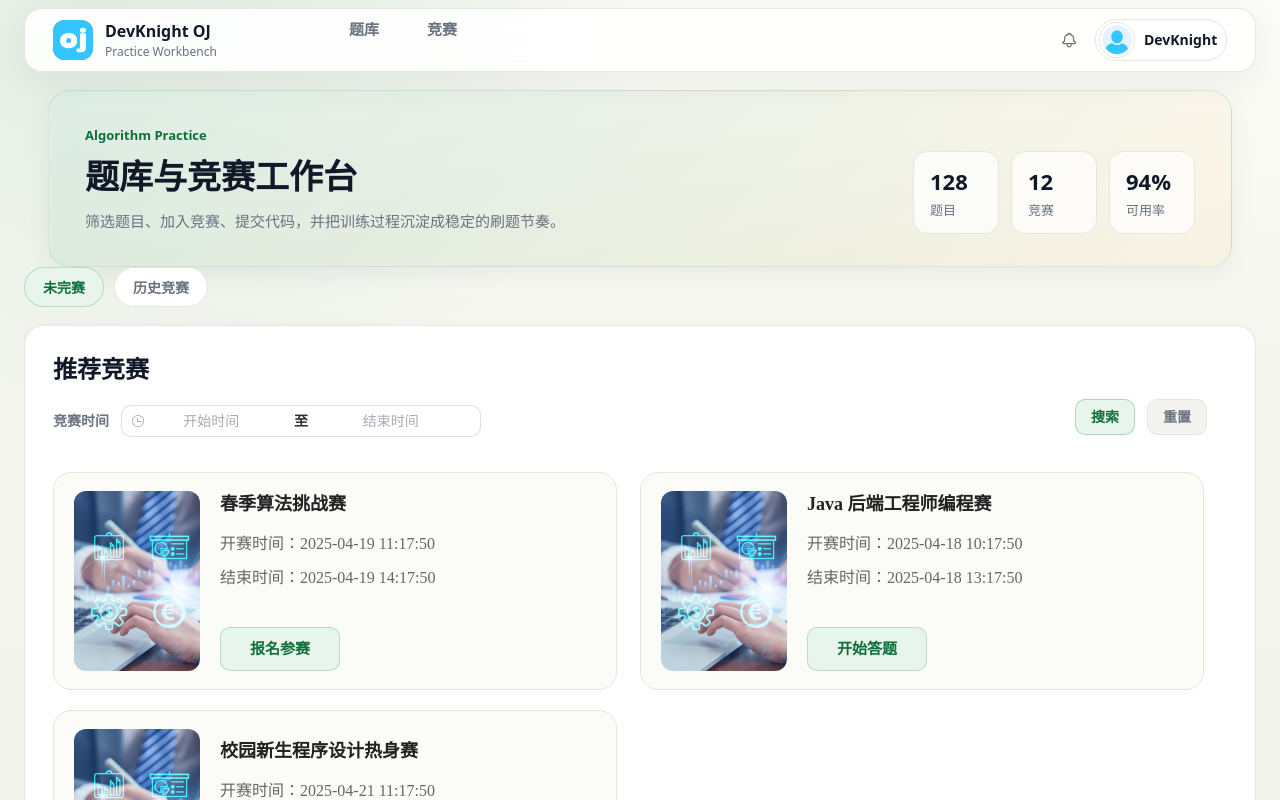
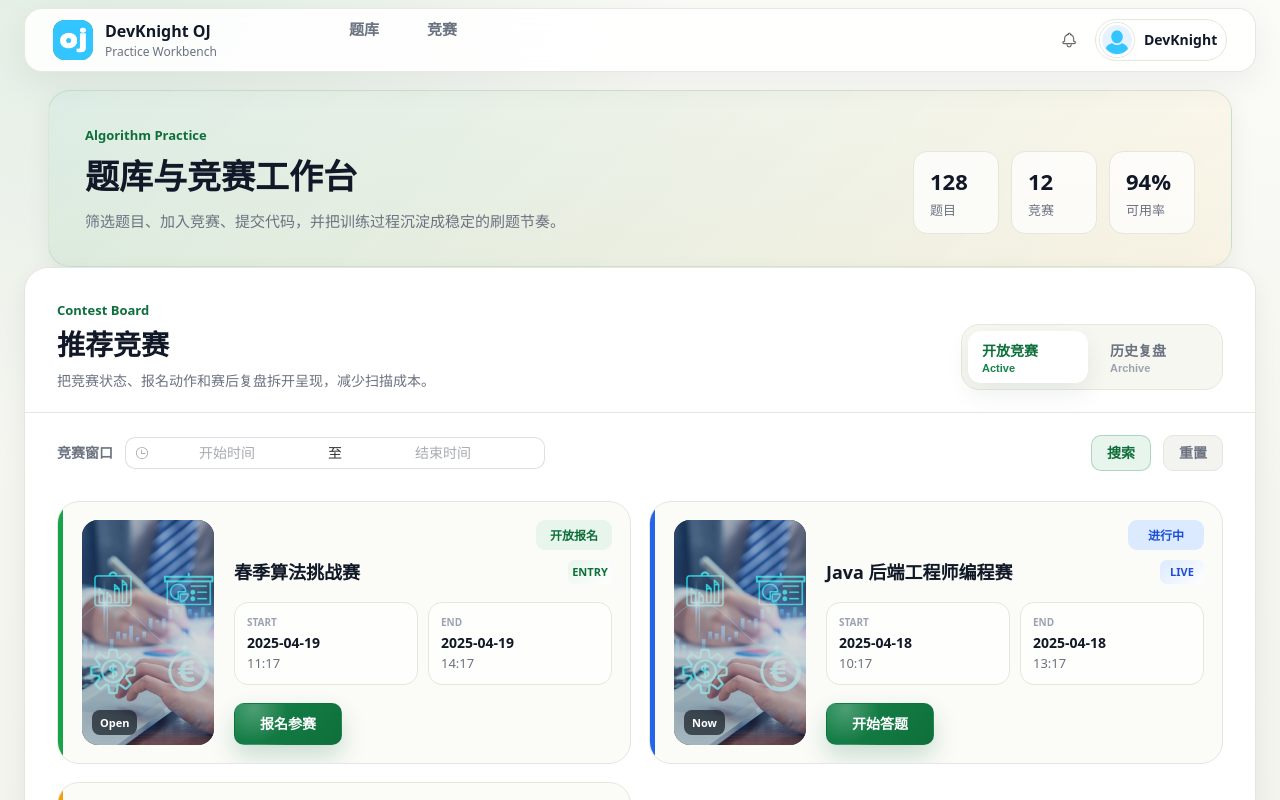
Before and after one commit to 1067367579/coding-arena-frontend-user, a Vue app: page /c-oj/home/exam in a window 1280 px wide. Shown: the top 800 px of the page. Built offline with nearby package versions, Linux system fonts and the light colour scheme.

Commit message:
checkpoint: redesign oj-c contest board

```diff
--- a/src/views/Exam.vue
+++ b/src/views/Exam.vue
@@ -1,61 +1,87 @@
 <template>
-    <div class="exam-page flex-col">
-      <div class="exam-selected-section flex-col">
-        <div class="exam-option-group flex-row justify-between">
-          <div class="exam-option" v-for="option in options" :key="option.value" @click="selectOption(option.value)"
-            :class="{ selected: selectedOption === option.value }">
-            <!-- 动态添加 或者 移除 css类 -->
-            {{ option.label }}
+    <div class="exam-page">
+      <section class="contest-board">
+        <header class="contest-board-head">
+          <div class="contest-heading">
+            <span class="board-kicker">Contest Board</span>
+            <h2>推荐竞赛</h2>
+            <p>把竞赛状态、报名动作和赛后复盘拆开呈现，减少扫描成本。</p>
           </div>
+          <div class="contest-segments" role="tablist" aria-label="竞赛状态筛选">
+            <button v-for="option in options" :key="option.value" type="button" @click="selectOption(option.value)"
+              :class="{ active: selectedOption === option.value }">
+              <span>{{ option.label }}</span>
+              <small>{{ option.value === 0 ? 'Active' : 'Archive' }}</small>
+            </button>
           </div>
-        <div class="center-box">
-          <span class="exam-list-title">推荐竞赛</span>
-          <el-form inline="true" class="exam-navigation flex-row justify-between">
-            <el-form-item label="竞赛时间" prop="datetimeRange" class="exam-navigation-box">
-              <el-date-picker style="width:360px;" v-model="datetimeRange" type="datetimerange" range-separator="至"
+        </header>
+
+        <div class="contest-filterbar">
+          <el-form :inline="true" class="contest-filter-form">
+            <el-form-item label="竞赛窗口" prop="datetimeRange" class="exam-navigation-box">
+              <el-date-picker v-model="datetimeRange" type="datetimerange" range-separator="至"
                 start-placeholder="开始时间" end-placeholder="结束时间"></el-date-picker>
             </el-form-item>
-            <el-form-item>
+            <el-form-item class="filter-actions">
               <el-button @click="onSearch" plain type="primary">搜索</el-button>
               <el-button @click="onReset" plain type="info">重置</el-button>
             </el-form-item>
           </el-form>
-          <!-- </div> -->
-          <div class="exam-list-group flex-row">
-            <div class="exam-list-item flex-col" v-for="(exam, index) in examList" :key="index">
+        </div>
+
+        <div class="contest-grid">
+          <article class="contest-card" :class="getExamStage(exam).className" v-for="exam in examList"
+            :key="exam.examId">
+            <div class="contest-status-rail" aria-hidden="true">
+              <span>{{ getExamStage(exam).label }}</span>
+            </div>
+            <figure class="contest-cover">
+              <img src="@/assets/images/exam.png">
+              <figcaption>{{ getExamStage(exam).meta }}</figcaption>
+            </figure>
+            <div class="contest-info">
+              <div class="contest-title-row">
+                <h3>{{ exam.title }}</h3>
+                <span class="contest-signal" :class="getExamStage(exam).className">
+                  {{ getExamStage(exam).signal }}
+                </span>
+              </div>
+
+              <div class="contest-time-grid">
                 <div>
-                <img src="@/assets/images/exam.png">
+                  <small>START</small>
+                  <strong>{{ formatDateLabel(exam.startTime) }}</strong>
+                  <span>{{ formatTimeLabel(exam.startTime) }}</span>
                 </div>
-              <div class="right-info">
-                <span class="exam-title">{{ exam.title }}</span>
-                <div class="exam-content flex-col justify-between">
-                  <span>开赛时间：{{ exam.startTime }}</span>
-                  <span>结束时间：{{ exam.endTime }}</span>
-                </div>
-                <div class="exam-button-container">
-                  <span class="exam-hash-entry" v-if="isOngoingAndUnregisteredCompetition(exam)">已开赛</span>
-                  <span class="exam-hash-entry" v-if="isEntryAndNotStart(exam)">已报名</span>
-                  <div v-if="isHistoryExam(exam)">
-                    <el-button class="exam-practice-button" type="primary" plain
-                      @click="goExam(exam)">竞赛练习</el-button>
-                    <el-button class="exam-rank-button" type="primary" plain
-                      @click="togglePopover(exam.examId)">查看排名</el-button>
-                  </div>
-                  <el-button class="exam-start-button" type="primary" plain v-if="isStartExam(exam)"
-                    @click="goExam(exam)">开始答题</el-button>
-                  <el-button class="exam-enter-button" type="primary" plain v-if="isCanEntry(exam)"
-                    @click="enterExam(exam.examId)">报名参赛</el-button>
+                <div>
+                  <small>END</small>
+                  <strong>{{ formatDateLabel(exam.endTime) }}</strong>
+                  <span>{{ formatTimeLabel(exam.endTime) }}</span>
                 </div>
               </div>
+
+              <div class="contest-card-actions">
+                <template v-if="isHistoryExam(exam)">
+                  <el-button class="contest-action secondary" type="primary" plain @click="togglePopover(exam.examId)">查看排名</el-button>
+                  <el-button class="contest-action primary" type="primary" @click="goExam(exam)">竞赛练习</el-button>
+                </template>
+                <el-button class="contest-action primary" type="primary" v-else-if="isStartExam(exam)"
+                  @click="goExam(exam)">开始答题</el-button>
+                <el-button class="contest-action primary entry" type="primary" v-else-if="isCanEntry(exam)"
+                  @click="enterExam(exam.examId)">报名参赛</el-button>
+                <div class="contest-note reserved" v-else-if="isEntryAndNotStart(exam)">已锁定席位，等待开赛</div>
+                <div class="contest-note closed" v-else>竞赛已经开始，报名入口已关闭</div>
               </div>
             </div>
-          <div class="exam-page-pagination flex-row">
+          </article>
+        </div>
+
+        <div class="exam-page-pagination">
           <el-pagination background layout="total, sizes, prev, pager, next, jumper" :total="total"
             v-model:current-page="params.pageNum" v-model:page-size="params.pageSize" :page-sizes="[3, 6, 9, 12]"
             @size-change="handleSizeChange" @current-change="handleCurrentChange" />
         </div>
-        </div>
-      </div>
+      </section>
     </div>
 
     <el-dialog v-model="dialogVisible" width="600px" top="30vh" :show-close="true" :close-on-click-modal="false"
@@ -77,6 +103,7 @@
   import { getExamListService,enterExamService, getExamRankListService } from '@/apis/exam'
   import { getToken } from '@/utils/cookie'
   import { getUserInfoService } from '@/apis/user'
+  import { ElMessage } from 'element-plus'
   import router from '@/router';
 
   //参数定义
@@ -85,8 +112,8 @@
   const total = ref(0)
   const selectedOption = ref(0); // 初始化选中的文本
   const options = ref([
-    { label: '未完赛', value: 0 },
-    { label: '历史竞赛', value: 1 },
+    { label: '开放竞赛', value: 0 },
+    { label: '历史复盘', value: 1 },
   ])
   const params = reactive({
     pageNum: 1,
@@ -180,6 +207,65 @@
     return new Date(exam.startTime) > now && !exam.enter;
   }
 
+  function getExamStage(exam) {
+    if (isHistoryExam(exam)) {
+      return {
+        className: 'stage-history',
+        label: '历史练习',
+        signal: '复盘',
+        meta: 'Archive',
+      }
+    }
+    if (isStartExam(exam)) {
+      return {
+        className: 'stage-live',
+        label: '进行中',
+        signal: 'Live',
+        meta: 'Now',
+      }
+    }
+    if (isCanEntry(exam)) {
+      return {
+        className: 'stage-open',
+        label: '开放报名',
+        signal: 'Entry',
+        meta: 'Open',
+      }
+    }
+    if (isEntryAndNotStart(exam)) {
+      return {
+        className: 'stage-reserved',
+        label: '已报名',
+        signal: 'Seat',
+        meta: 'Reserved',
+      }
+    }
+    if (isOngoingAndUnregisteredCompetition(exam)) {
+      return {
+        className: 'stage-closed',
+        label: '已开赛',
+        signal: 'Closed',
+        meta: 'Locked',
+      }
+    }
+    return {
+      className: 'stage-open',
+      label: '待开放',
+      signal: 'Soon',
+      meta: 'Soon',
+    }
+  }
+
+  function formatDateLabel(value) {
+    if (!value) return '-'
+    return String(value).slice(0, 10)
+  }
+
+  function formatTimeLabel(value) {
+    if (!value) return '-'
+    return String(value).slice(11, 16)
+  }
+
   const isLogin = ref(false)
   async function checkLogin() {
     if (getToken()) {
@@ -251,242 +337,422 @@
 
 <style lang="scss" scoped>
 .exam-page {
-    position: relative;
-    overflow: hidden;
-    display: flex;
-
-    .center-box {
   max-width: 1520px;
-      margin: 0 auto;
-      width: 100%;
-      min-height: 368px;
-      background: #fff;
-      border: 1px solid var(--oj-line);
-      border-radius: 20px;
-      padding: 28px;
-      margin-top: 8px;
-      box-shadow: var(--oj-shadow-sm);
+  margin: 0 auto 28px;
 }
 
-    .exam-selected-section {
-      margin: 0 auto;
-      margin-bottom: 20px;
-      position: relative;
-      padding-top: 50px;
-      max-width: 1520px;
-      width: 100%;
-
-      .exam-option-group {
-        width: fit-content;
-        height: 42px;
-        position: absolute;
-        top: 0;
-        left: 0;
-        gap: 10px;
-
-        .exam-option {
-          cursor: pointer;
-          padding: 0 18px;
+.contest-board {
   border: 1px solid var(--oj-line);
-          border-radius: 999px;
-          transition: all 0.3s ease;
-          font-family: PingFangSC, PingFang SC;
-          font-weight: 800;
-          font-size: 14px;
-          color: var(--oj-muted);
-          height: 40px;
-          width: fit-content;
-          display: flex;
-          justify-content: center;
-          align-items: center;
-          margin-right: 0;
-          background: #fff;
+  border-radius: 24px;
+  background:
+    linear-gradient(180deg, rgba(255, 255, 255, 0.96), rgba(255, 255, 255, 0.9)),
+    var(--oj-surface);
+  box-shadow: var(--oj-shadow-sm);
+  overflow: hidden;
 }
 
-        .exam-option.selected {
-          color: var(--oj-primary-strong);
-          border-color: rgba(22, 131, 74, 0.22);
-          background: var(--oj-primary-soft);
+.contest-board-head {
+  display: grid;
+  grid-template-columns: minmax(0, 1fr) auto;
+  gap: 24px;
+  align-items: end;
+  padding: 30px 32px 22px;
+  border-bottom: 1px solid var(--oj-line);
+}
+
+.contest-heading {
+  min-width: 0;
+
+  h2 {
+    margin: 8px 0;
+    color: var(--oj-ink);
+    font-size: 28px;
+    line-height: 1.2;
+  }
+
+  p {
+    margin: 0;
+    color: var(--oj-muted);
+    font-size: 14px;
   }
 }
 
-      .exam-list-title {
-        font-family: PingFangSC, PingFang SC;
-        font-weight: 800;
-        font-size: 24px;
-        color: var(--oj-ink);
-        line-height: 32px;
-        text-align: left;
-        margin-bottom: 20px;
-        display: block;
+.board-kicker {
+  color: var(--oj-primary-strong);
+  font-size: 13px;
+  font-weight: 900;
 }
 
-      :deep(.exam-navigation) {
-        width: auto;
-        height: 40px;
-        margin-bottom: 26px;
+.contest-segments {
+  display: grid;
+  grid-template-columns: repeat(2, minmax(120px, 1fr));
+  gap: 8px;
+  padding: 6px;
+  border: 1px solid var(--oj-line);
+  border-radius: 18px;
+  background: #f6f7f1;
 
-        .el-form-item {
-          margin-right: 20px;
+  button {
+    min-height: 52px;
+    display: flex;
+    flex-direction: column;
+    align-items: flex-start;
+    justify-content: center;
+    gap: 2px;
+    padding: 0 14px;
+    border: 0;
+    border-radius: 13px;
+    color: var(--oj-muted);
+    cursor: pointer;
+    transition: background 180ms ease, color 180ms ease, box-shadow 180ms ease, transform 180ms ease;
+
+    span {
+      font-size: 14px;
+      font-weight: 900;
     }
 
-        .el-form-item__label {
-          background: transparent;
+    small {
+      color: var(--oj-subtle);
+      font-size: 11px;
+      font-weight: 800;
     }
 
-        .exam-navigation-box {
-          background-color: transparent;
-          border-radius: 8px;
-          height: 30px;
-          // width: 460px;
-          font-weight: 700;
+    &.active {
+      background: #fff;
+      color: var(--oj-primary-strong);
+      box-shadow: 0 10px 24px rgba(17, 24, 39, 0.07);
+
+      small {
+        color: var(--oj-primary);
       }
     }
 
-      .exam-list-group {
-        // width: 1200px;
-        flex-wrap: wrap;
-
-        @media screen and (min-width: 1420px) {
-          .exam-list-item {
-            width: 32%;
-
-            &:nth-of-type(3n) {
-              margin-right: 0;
-            }
-          }
-
-        }
-
-        @media screen and (max-width: 1419px) {
-          .exam-list-item {
-            width: 48%;
-            margin-right: 2%;
-
-            &:nth-of-type(2n) {
-              margin-right: 0;
+    &:hover {
+      transform: translateY(-1px);
     }
   }
 }
 
-        @media screen and (max-width: 970px) {
-          .exam-list-item {
+.contest-filterbar {
+  padding: 20px 32px 8px;
+}
+
+.contest-filter-form {
+  display: flex;
+  align-items: center;
+  justify-content: space-between;
+  gap: 18px;
   width: 100%;
-            margin-right: 0;
+
+  :deep(.el-form-item) {
+    margin: 0;
+  }
+
+  :deep(.el-form-item__label) {
+    height: 40px;
+    align-items: center;
+  }
+
+  :deep(.el-date-editor) {
+    width: 420px;
+    max-width: 100%;
   }
 }
 
-        .exam-list-item {
-          height: 218px;
-          background: #fbfbf8;
-          border: 1px solid var(--oj-line);
-          border-radius: 18px;
-          margin-right: 2%;
-          margin-bottom: 20px;
-          padding: 20px;
-          box-sizing: border-box;
-          display: flex;
-          align-items: center;
-          flex-direction: row;
-          justify-content: space-between;
-          cursor: pointer;
-
-          .right-info {
-            width: calc(100% - 146px);
+.filter-actions {
+  margin-left: auto !important;
 }
 
-          .exam-title {
-            height: 26px;
-            font-family: PingFangSC, PingFang SC;
-            font-weight: 600;
+.contest-grid {
+  display: grid;
+  grid-template-columns: repeat(3, minmax(0, 1fr));
+  gap: 18px;
+  padding: 20px 32px 28px;
+}
+
+.contest-card {
+  position: relative;
+  min-height: 252px;
+  display: grid;
+  grid-template-columns: 132px minmax(0, 1fr);
+  gap: 20px;
+  padding: 18px 18px 18px 24px;
+  border: 1px solid var(--oj-line);
+  border-radius: 22px;
+  background: #fbfbf8;
+  overflow: hidden;
+  transition: transform 180ms ease, border-color 180ms ease, box-shadow 180ms ease, background 180ms ease;
+
+  &::before {
+    content: "";
+    position: absolute;
+    inset: 0 auto 0 0;
+    width: 5px;
+    background: var(--stage-color, var(--oj-primary));
+  }
+
+  &:hover {
+    transform: translateY(-3px);
+    border-color: rgba(22, 131, 74, 0.18);
+    background: #fff;
+    box-shadow: 0 18px 42px rgba(17, 24, 39, 0.08);
+  }
+
+  &.stage-open {
+    --stage-color: #16a34a;
+    --stage-soft: #e8f5ec;
+    --stage-text: #0f6f3b;
+  }
+
+  &.stage-live {
+    --stage-color: #2563eb;
+    --stage-soft: #dbeafe;
+    --stage-text: #1d4ed8;
+  }
+
+  &.stage-reserved {
+    --stage-color: #f59e0b;
+    --stage-soft: #fff4d6;
+    --stage-text: #9a5b00;
+  }
+
+  &.stage-history {
+    --stage-color: #64748b;
+    --stage-soft: #eef2f6;
+    --stage-text: #475569;
+  }
+
+  &.stage-closed {
+    --stage-color: #dc2626;
+    --stage-soft: #fee2e2;
+    --stage-text: #b91c1c;
+  }
+}
+
+.contest-status-rail {
+  position: absolute;
+  top: 18px;
+  right: 18px;
+
+  span {
+    display: inline-grid;
+    place-items: center;
+    min-width: 76px;
+    height: 30px;
+    padding: 0 10px;
+    border-radius: 9px;
+    background: var(--stage-soft);
+    color: var(--stage-text);
+    font-size: 12px;
+    font-weight: 900;
+    letter-spacing: 0;
+  }
+}
+
+.contest-cover {
+  align-self: stretch;
+  min-width: 0;
+  margin: 0;
+  border-radius: 16px;
+  overflow: hidden;
+  background: #101b15;
+  position: relative;
+
+  img {
+    width: 100%;
+    height: 100%;
+    min-height: 188px;
+    object-fit: cover;
+    opacity: 0.84;
+  }
+
+  figcaption {
+    position: absolute;
+    left: 10px;
+    bottom: 10px;
+    padding: 5px 8px;
+    border-radius: 8px;
+    background: rgba(15, 23, 32, 0.68);
+    color: #fff;
+    font-size: 11px;
+    font-weight: 900;
+    backdrop-filter: blur(8px);
+  }
+}
+
+.contest-info {
+  min-width: 0;
+  display: flex;
+  flex-direction: column;
+  padding-top: 40px;
+}
+
+.contest-title-row {
+  min-width: 0;
+  display: flex;
+  align-items: flex-start;
+  justify-content: space-between;
+  gap: 12px;
+  margin-bottom: 18px;
+
+  h3 {
+    min-width: 0;
+    margin: 0;
+    color: var(--oj-ink);
     font-size: 18px;
-            color: #222222;
-            line-height: 26px;
-            text-align: left;
-            max-width: 90%;
-            overflow: hidden;
-            text-overflow: ellipsis;
-            white-space: nowrap;
-            margin-bottom: 16px;
+    line-height: 1.35;
+    font-weight: 900;
+  }
+}
+
+.contest-signal {
+  flex-shrink: 0;
+  min-width: 44px;
+  height: 24px;
+  display: inline-grid;
+  place-items: center;
+  border-radius: 7px;
+  color: var(--stage-text);
+  background: linear-gradient(135deg, var(--stage-soft), #fff);
+  font-size: 11px;
+  font-weight: 900;
+  text-transform: uppercase;
+}
+
+.contest-time-grid {
+  display: grid;
+  grid-template-columns: repeat(2, minmax(0, 1fr));
+  gap: 10px;
+  margin-bottom: 18px;
+
+  div {
+    min-width: 0;
+    padding: 12px;
+    border: 1px solid var(--oj-line);
+    border-radius: 14px;
+    background: rgba(255, 255, 255, 0.72);
+  }
+
+  small,
+  strong,
+  span {
     display: block;
   }
 
-          .exam-content {
-            margin-bottom: 26px;
+  small {
+    color: var(--oj-subtle);
+    font-size: 10px;
+    font-weight: 900;
+  }
+
+  strong {
+    margin-top: 4px;
+    color: var(--oj-ink);
+    font-size: 14px;
+  }
 
   span {
-              height: 22px;
-              font-family: PingFangSC, PingFang SC;
-              font-weight: 400;
-              font-size: 16px;
-              color: #666666;
-              line-height: 22px;
-              display: block;
-              margin-bottom: 12px;
-            }
-
-          }
-
-          img {
-            width: 126px;
-            height: 180px;
-            border-radius: 12px;
-            object-fit: cover;
-          }
-
-          &:hover {
-            background: #fff;
-            border-color: rgba(22, 131, 74, 0.2);
-            box-shadow: var(--oj-shadow-sm);
-
-            .exam-title {
-              color: var(--oj-primary-strong);
-            }
-
-            .el-button {
-              background: #f7f7f7;
+    margin-top: 2px;
+    color: var(--oj-muted);
+    font-size: 13px;
   }
 }
 
-          .exam-hash-entry {
-            float: right;
-            font-size: 18px;
-            font-family: PingFangSC-Regular, PingFang SC;
-            font-weight: 400;
-            color: var(--oj-muted);
+.contest-card-actions {
+  display: flex;
+  align-items: center;
+  gap: 10px;
+  margin-top: auto;
+
+  .contest-action {
+    min-width: 108px;
+    height: 42px;
+    font-weight: 900;
   }
 
-          .exam-button-container {
-            display: flex;
-            justify-content: space-between;
-            /* 或者使用 flex-start 来紧密排列按钮 */
-            align-items: center;
-
-            /* 如果需要垂直居中 */
-            /* 其他样式，如外边距、内边距等 */
-            .el-button {
-              width: 120px;
-              height: 44px;
-              background: var(--oj-primary-soft);
-              border-radius: 10px;
-              border: 1px solid rgba(22, 131, 74, 0.22);
-              font-family: PingFangSC, PingFang SC;
-              font-weight: 800;
-              font-size: 15px;
-              color: var(--oj-primary-strong);
-              line-height: 44px;
-              text-align: center;
+  .contest-action.secondary {
+    background: #fff;
+    border-color: var(--oj-line);
+    color: var(--stage-text);
   }
 }
+
+.contest-note {
+  width: 100%;
+  min-height: 42px;
+  display: flex;
+  align-items: center;
+  padding: 0 12px;
+  border-radius: 12px;
+  font-size: 13px;
+  font-weight: 800;
+
+  &.reserved {
+    background: #fff4d6;
+    color: #9a5b00;
+  }
+
+  &.closed {
+    background: #f3f4ef;
+    color: var(--oj-muted);
   }
 }
 
 .exam-page-pagination {
-        width: 100%;
-        height: 40px;
-        margin: 14px 0 28px;
+  display: flex;
+  justify-content: flex-end;
+  padding: 0 32px 32px;
+}
+
+.range_page {
+  margin-top: 18px;
   justify-content: flex-end;
 }
+
+@media (max-width: 1280px) {
+  .contest-grid {
+    grid-template-columns: repeat(2, minmax(0, 1fr));
+  }
+}
+
+@media (max-width: 900px) {
+  .contest-board-head {
+    grid-template-columns: 1fr;
+    align-items: stretch;
+  }
+
+  .contest-filter-form {
+    align-items: flex-start;
+    flex-direction: column;
+  }
+
+  .filter-actions {
+    margin-left: 0 !important;
+  }
+
+  .contest-grid {
+    grid-template-columns: 1fr;
+  }
+}
+
+@media (max-width: 620px) {
+  .contest-board-head,
+  .contest-filterbar,
+  .contest-grid {
+    padding-left: 18px;
+    padding-right: 18px;
+  }
+
+  .contest-segments {
+    grid-template-columns: 1fr;
+  }
+
+  .contest-card {
+    grid-template-columns: 1fr;
+  }
+
+  .contest-cover img {
+    height: 170px;
   }
 }
 </style>
```
Lines whose indentation alone changed are shown as unchanged.
